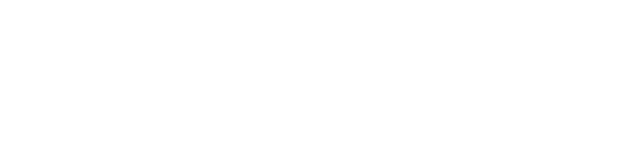
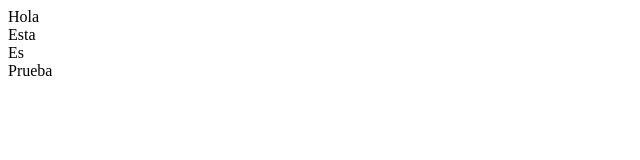
Before and after one commit to contreraswz/nodeJS, a plain HTML site: page index.html in a window 1280 px wide. Shown: the whole page, without its empty margins (0-640 px from the left). Drawn offline with Linux system fonts and the light colour scheme.

Commit message:
empezando segunda prueba

```diff
--- a/index.html
+++ b/index.html
@@ -7,6 +7,9 @@
     <title>iniciando app NODEJS</title>
 </head>
 <body>
-
+    <div>Hola</div>
+    <div>Esta </div>
+    <div>Es</div>
+    <div>Prueba</div>
 </body>
 </html>
```
